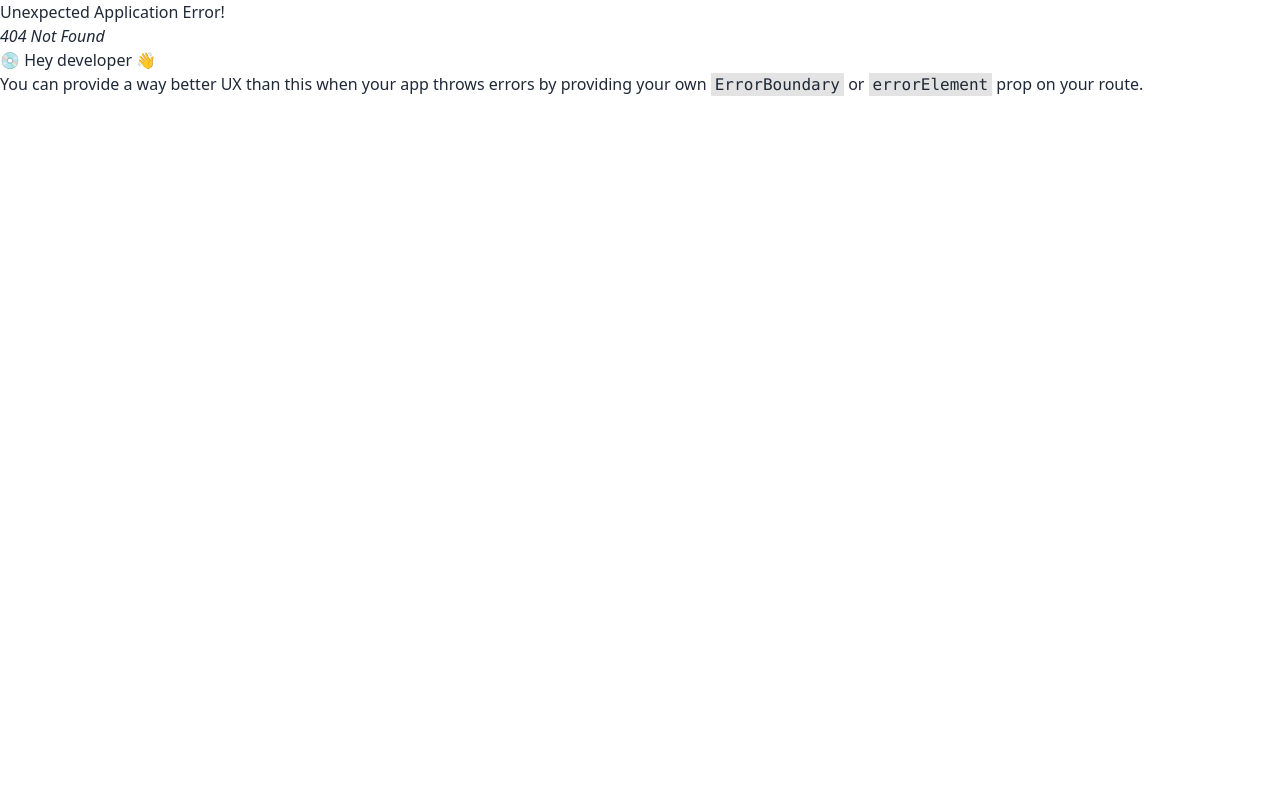
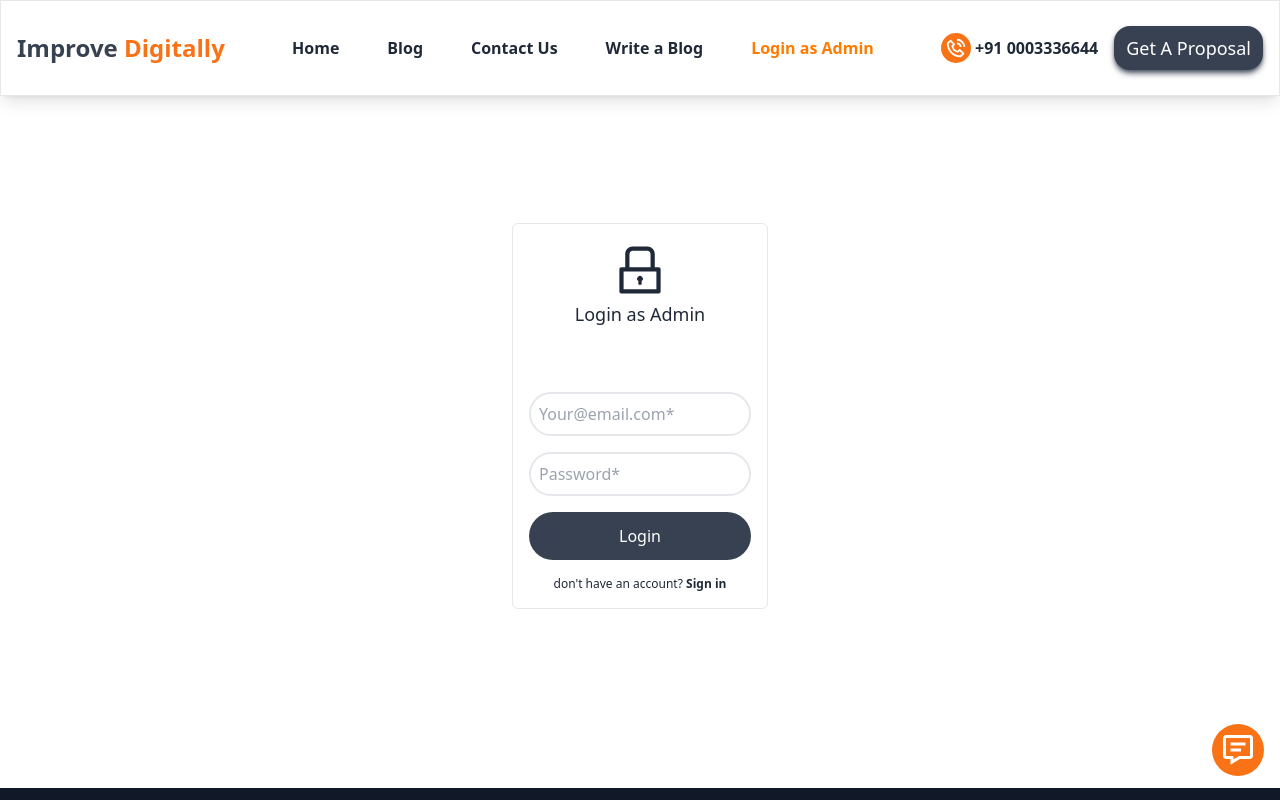
Before and after one commit to RohanSingh182003/Improve-Digitally-2.0, a React (Vite) app in the folder client/: page /login in a window 1280 px wide. Before the commit this address had no page. Shown: the top 800 px of the page. Built offline with nearby package versions, Linux system fonts and the light colour scheme.

Commit message:
initial commit

```diff
--- a/client/package.json
+++ b/client/package.json
@@ -16,6 +16,7 @@
     "react-icons": "^4.7.1",
     "react-router-dom": "^6.6.1",
     "react-slick": "^0.29.0",
+    "react-toastify": "^9.1.1",
     "slick-carousel": "^1.8.1"
   },
   "devDependencies": {
--- a/client/src/App.jsx
+++ b/client/src/App.jsx
@@ -5,7 +5,7 @@ import {
   Route,
   RouterProvider,
 } from "react-router-dom";
-import Loader from "./components/others/spinner/Loader"
+import Loader from "./components/others/spinner/Loader";
 // import routes as lazy components
 const LazyBaseLayout = React.lazy(() =>
   import("./components/layouts/BaseLayout")
@@ -13,6 +13,10 @@ const LazyBaseLayout = React.lazy(() =>
 const LazyHome = React.lazy(() => import("./components/home/Home"));
 const LazyBlogs = React.lazy(() => import("./components/blog/Blog"));
 const LazyContact = React.lazy(() => import("./components/contact/Contact"));
+const LazyWriteBlog = React.lazy(() =>
+  import("./components/writeBlog/WriteBlog")
+);
+const LazyLogin = React.lazy(()=> import("./components/login/Login"))
 
 const App = () => {
   const router = createBrowserRouter(
@@ -20,7 +24,7 @@ const App = () => {
       <Route
         path={"/"}
         element={
-          <React.Suspense fallback={<Loader/>}>
+          <React.Suspense fallback={<Loader />}>
             <LazyBaseLayout />
           </React.Suspense>
         }
@@ -28,7 +32,7 @@ const App = () => {
         <Route
           index
           element={
-            <React.Suspense fallback={<Loader/>}>
+            <React.Suspense fallback={<Loader />}>
               <LazyHome />
             </React.Suspense>
           }
@@ -36,16 +40,32 @@ const App = () => {
         <Route
           path="/blogs"
           element={
-            <React.Suspense fallback={<Loader/>}>
+            <React.Suspense fallback={<Loader />}>
               <LazyBlogs />
+            </React.Suspense>
+          }
+        />
+        <Route
+          path="/writeBlog"
+          element={
+            <React.Suspense fallback={<Loader />}>
+              <LazyWriteBlog />
             </React.Suspense>
           }
         />
         <Route
           path="/contacts"
           element={
-            <React.Suspense fallback={<Loader/>}>
+            <React.Suspense fallback={<Loader />}>
               <LazyContact />
+            </React.Suspense>
+          }
+        />
+        <Route
+          path="/login"
+          element={
+            <React.Suspense fallback={<Loader />}>
+              <LazyLogin />
             </React.Suspense>
           }
         />
--- a/client/src/components/layouts/BaseLayout.jsx
+++ b/client/src/components/layouts/BaseLayout.jsx
@@ -3,15 +3,17 @@ import { Outlet } from 'react-router-dom'
 import Chat from '../others/chat/Chat'
 import Footer from '../others/footer/Footer'
 import Navbar from '../others/navbar/Navbar'
+import ToastifyContainer from '../toast/ToastifyContainer'
 
 const HomeLayout = () => {
   return (
-    <div>
+    <>
         <Navbar/>
+        <ToastifyContainer/>
         <Outlet/>
         <Chat/>
         <Footer/>
-    </div>
+    </>
   )
 }
 
--- /dev/null
+++ b/client/src/components/login/Login.jsx
@@ -0,0 +1,44 @@
+import React, { useState } from 'react'
+import { AiOutlineLock } from 'react-icons/ai';
+import { toast } from 'react-toastify';
+
+const Login = () => {
+    // declare state variables
+    const [email, setEmail] = useState("")
+    const [password, setPassword] = useState("")
+    const handleSignup = () => {
+        toast.warn("This is an demo website so, this functionality is unavailable now.")
+        toast.warn("If you want, you can login using sample@email.com(email) & admin(password) as credentials.")
+    }
+    const handleSubmit = (e) => {
+        e.preventDefault()
+        if(email === 'sample@email.com' && password === 'admin'){
+
+        } else{
+            toast.error('wrong credetials.')
+        }
+    }
+  return (
+    <div className='min-h-[80vh] grid place-items-center'>
+        {/* login contaier */}
+        <div className="h-full w-full border rounded-md md:w-64 md:h-auto">
+            {/* title */}
+            <div className="p-4 grid place-items-center">
+            <AiOutlineLock className='text-center text-6xl'/>
+            <p className="text-lg font-light">
+                Login as Admin
+            </p>
+            </div>
+            {/* login form */}
+            <form onSubmit={handleSubmit} className='mt-12 px-4'>
+                <input value={email} onChange={(e)=> setEmail(e.target.value)} required type="email" className='border-2 w-full rounded-3xl p-2 focus:outline-none' placeholder='Your@email.com*' />
+                <input value={password} onChange={(e)=> setPassword(e.target.value)} required type="password" className='border-2 mt-4 w-full rounded-3xl p-2 focus:outline-none' placeholder='Password*' />
+                <button type="submit" className='p-3 mt-4 rounded-3xl w-full bg-gray-700 text-white hover:bg-orange-500 transition-all duration-200' >Login</button>
+            </form>
+            <p onClick={handleSignup} className="py-4 text-xs text-center">don't have an account? <strong className='hover:underline cursor-pointer'>Sign in</strong></p>
+        </div>
+    </div>
+  )
+}
+
+export default Login
--- a/client/src/components/others/navbar/Menu.jsx
+++ b/client/src/components/others/navbar/Menu.jsx
@@ -31,38 +31,12 @@ const Menu = ({ setToggle }) => {
         <ul className="w-full p-4 border-b mt-4">
           <NavLink to={'/contacts'} className="font-extrabold">Contact Us</NavLink>
         </ul>
-        {/* ---------------------- Web Development Accordian ---------------------- */}
-        <div className="collapse border-b mt-4">
-          <input type="checkbox" className="peer" />
-          <div className="collapse-title text-gray-900 flex items-center justify-between">
-            <p className="font-extrabold">About Us</p>
-            <AiOutlineDown className="text-gray-500" />
-          </div>
-          <div className="collapse-content text-gray-900">
-            <p>
-              Lorem, ipsum dolor sit amet consectetur adipisicing elit. Debitis
-              dignissimos earum dolores minus nisi illo fugiat odio ipsa quis
-              expedita accusamus consectetur, architecto iste id nostrum
-              accusantium, nemo harum explicabo.
-            </p>
-          </div>
-        </div>
-        {/* ---------------------- Company Accordian ---------------------- */}
-        <div className="collapse border-b mt-4">
-          <input type="checkbox" className="peer" />
-          <div className="collapse-title text-gray-900 flex items-center justify-between">
-            <p className="font-extrabold">Company</p>
-            <AiOutlineDown className="text-gray-500" />
-          </div>
-          <div className="collapse-content text-gray-900">
-            <p>
-              Lorem ipsum dolor sit, amet consectetur adipisicing elit.
-              Recusandae corrupti fuga odit libero velit dolorem dicta, beatae
-              tenetur magni dignissimos aut obcaecati earum. Rem minima autem
-              sequi ratione, temporibus ad.
-            </p>
-          </div>
-        </div>
+        <ul className="w-full p-4 border-b mt-4">
+          <NavLink to={'/writeBlog'} className="font-extrabold">Write a Blog</NavLink>
+        </ul>
+        <ul className="w-full p-4 border-b mt-4">
+          <NavLink to={'/login'} className="font-extrabold">Login as Admin</NavLink>
+        </ul>
       </div>
       {/* ------------------------------------- phone number -------------------------------------*/}
       <div className="w-full grid place-items-center px-6 mt-6">
--- a/client/src/components/others/navbar/Navbar.jsx
+++ b/client/src/components/others/navbar/Navbar.jsx
@@ -31,44 +31,12 @@ const Navbar = () => {
         <NavLink to={'/contacts'} className="cursor-pointer hover:text-orange-500 font-semibold">
           Contact Us
         </NavLink>
-        <div className="dropdown dropdown-hover">
-          <label tabIndex={0} className='flex space-x-2 items-center cursor-pointer hover:text-orange-500'>
-            <p className="font-semibold">
-              Web Development
-            </p>
-            <AiOutlineDown/>
-          </label>
-          <ul
-            tabIndex={0}
-            className="dropdown-content menu p-2 shadow bg-base-100 rounded-box w-52"
-          >
-            <li>
-              <a>Item 1</a>
-            </li>
-            <li>
-              <a>Item 2</a>
-            </li>
-          </ul>
-        </div>
-        <div className="dropdown dropdown-hover">
-          <label tabIndex={0} className='flex space-x-2 items-center cursor-pointer hover:text-orange-500'>
-            <p className="cursor-pointer hover:text-orange-500 font-semibold">
-              Company
-            </p>
-            <AiOutlineDown/>
-          </label>
-          <ul
-            tabIndex={0}
-            className="dropdown-content menu p-2 shadow bg-base-100 rounded-box w-52"
-          >
-            <li>
-              <a>Item 1</a>
-            </li>
-            <li>
-              <a>Item 2</a>
-            </li>
-          </ul>
-        </div>
+        <NavLink to={'/writeBlog'} className="cursor-pointer hover:text-orange-500 font-semibold">
+          Write a Blog
+        </NavLink>
+        <NavLink to={'/login'} className="cursor-pointer hover:text-orange-500 font-semibold">
+          Login as Admin
+        </NavLink>
       </ul>
       <div className="flex space-x-2 md:space-x-4 items-center">
         <div className="flex items-center space-x-1">
--- /dev/null
+++ b/client/src/components/toast/ToastifyContainer.jsx
@@ -0,0 +1,22 @@
+import React from "react";
+import { ToastContainer } from "react-toastify";
+import 'react-toastify/dist/ReactToastify.css';
+
+const ToastifyContainer = () => {
+  return (
+    <ToastContainer
+      position="top-center"
+      autoClose={1500}
+      hideProgressBar={false}
+      newestOnTop={false}
+      closeOnClick
+      rtl={false}
+      pauseOnFocusLoss
+      draggable
+      pauseOnHover
+      theme="light"
+    />
+  );
+};
+
+export default ToastifyContainer;
--- /dev/null
+++ b/client/src/components/writeBlog/WriteBlog.jsx
@@ -0,0 +1,9 @@
+import React from 'react'
+
+const WriteBlog = () => {
+  return (
+    <div className='min-h-screen'>WriteBlog</div>
+  )
+}
+
+export default WriteBlog
```
Also changed, not shown: 1 other file (tests, documents, lock files or other folders).
